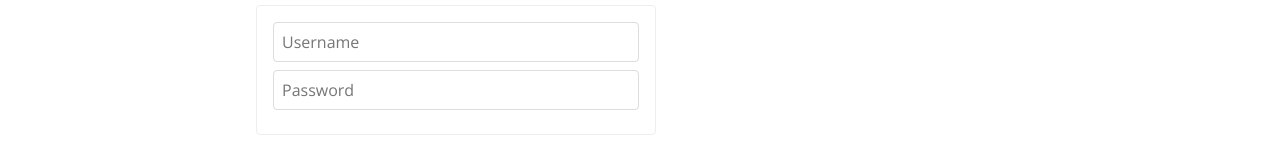
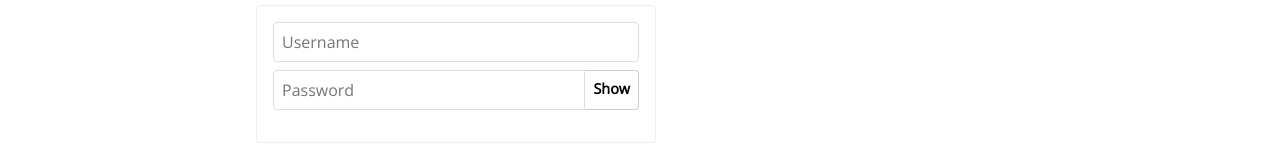
Before and after one commit to redeyedev-208/ga-styled-components-v5, a React (Create React App) app: page /login in a window 1280 px wide. Shown: the part 143-311 px from the top of the page. Built offline with nearby package versions, Linux system fonts and the light colour scheme.

Commit message:
added toggling to password input field

```diff
--- /dev/null
+++ b/src/components/common/PasswordInput.js
@@ -0,0 +1,64 @@
+// This is a regular styled component.
+// This is also going to be rendering a few other styled components.
+import { useState } from 'react';
+import styled from 'styled-components';
+import { Input } from './Input';
+
+const PasswordInputWrapper = styled.div`
+  display: flex;
+  // We want to target the next sibling of the PasswordInputWrapper component.
+  ~ div {
+    margin-bottom: 8px;
+  }
+`;
+// Using the same type of input is ok but there might be situations where you want to use a different type of input.
+// We can leverage the attrs method to add a type and placeholder to the input.
+// By adding the attrs we can then just pass down the props to the PasswordInput component.
+// So this is great because even though you may be using the Input component,
+// you can still pass down the props to the PasswordInput component.
+// Doing it this way also provides the password input with the hidden password dots.
+const PasswordInputStyled = styled(Input).attrs(() => ({
+  type: 'password',
+  placeholder: 'Password',
+}))`
+  border-top-right-radius: 0;
+  border-bottom-right-radius: 0;
+`;
+
+const ToggleButton = styled.div`
+  height: 40px;
+  border: 1px solid #ccc;
+  box-sizing: border-box;
+  font-size: 0.9em;
+  display: flex;
+  padding: 8px;
+  border-left: 0;
+  border-top-right-radius: 4px;
+  border-bottom-right-radius: 4px;
+  background: white;
+  font-weight: bold;
+  cursor: pointer;
+  user-select: none;
+  color: black;
+`;
+
+export function PasswordInput(props) {
+  const [displayPassword, setDisplayPassword] = useState(false);
+
+  return (
+    <>
+      <PasswordInputWrapper>
+        <PasswordInputStyled {...props} />
+        <ToggleButton onClick={() => setDisplayPassword((sdpw) => !sdpw)}>
+          {displayPassword ? 'Hide' : 'Show'}
+        </ToggleButton>
+      </PasswordInputWrapper>
+      <div>
+        {
+          // This is a ternary operator. To check if the displayPassword is true or false.
+          displayPassword ? props.value : ''
+        }
+      </div>
+    </>
+  );
+}
--- a/src/components/common/index.js
+++ b/src/components/common/index.js
@@ -5,3 +5,4 @@
 export * from './PageLayout';
 export * from './Header';
 export * from './Input';
+export * from './PasswordInput';
--- a/src/components/pages/Login.js
+++ b/src/components/pages/Login.js
@@ -1,5 +1,5 @@
 import React, { useState } from 'react';
-import { PageLayout, Input } from 'components/common';
+import { PageLayout, Input, PasswordInput } from 'components/common';
 import styled from 'styled-components';
 
 const Form = styled.form`
@@ -41,10 +41,8 @@
           value={formFields.username}
           onChange={handleInputChange}
         />
-        <Input
-          type='password'
+        <PasswordInput
           name='password'
-          placeholder='Password'
           value={formFields.password}
           onChange={handleInputChange}
         />
```
